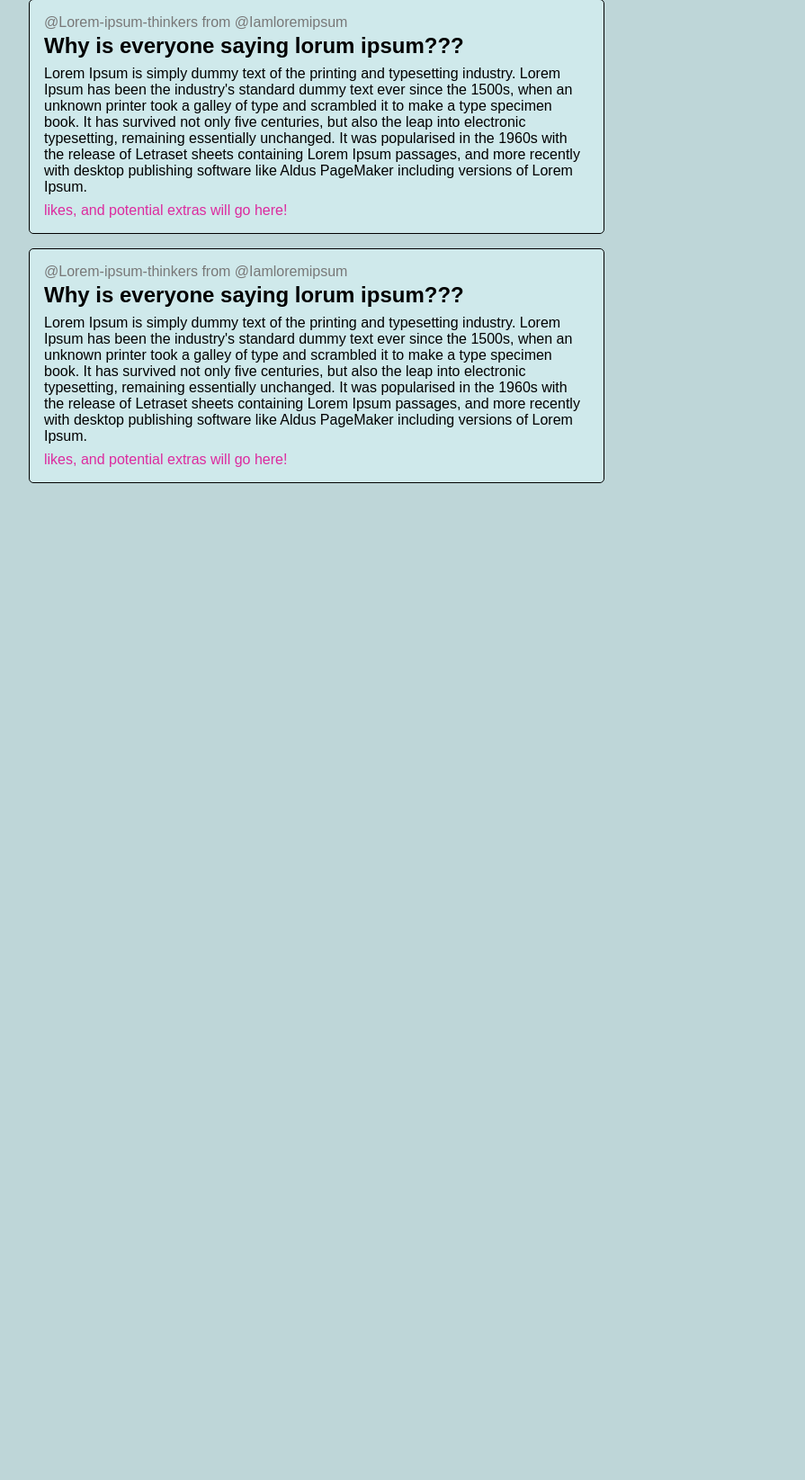
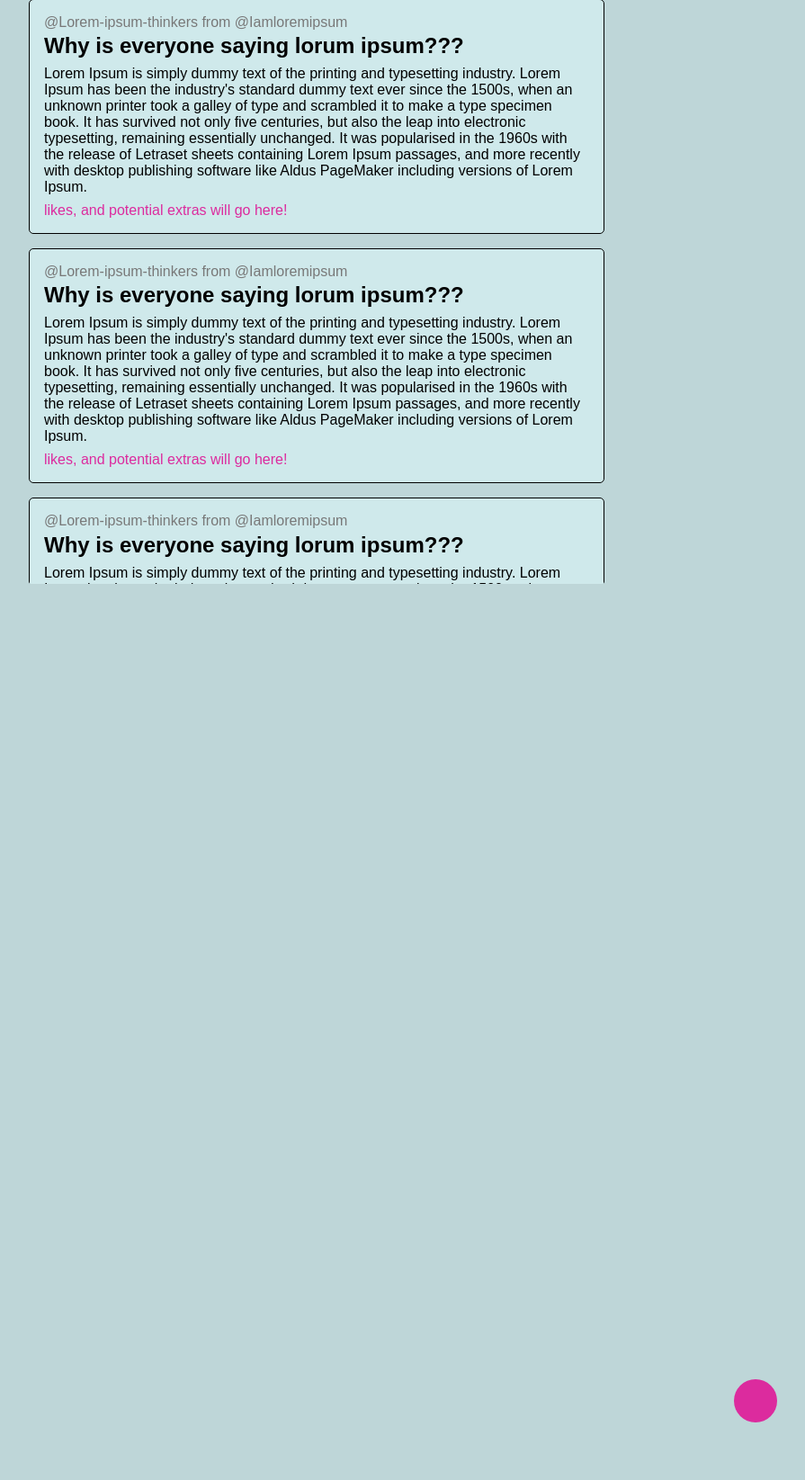
Before and after one commit to AethernetX/forum-page-tamnet-, a Node server app: page /home in a window 1280 px wide. Shown: the part 51-1696 px from the top of the page at 90% size, without its empty margins (288-1183 px from the left). Run offline with Node 20, Linux system fonts and the light colour scheme.

Commit message:
scrollable home + post button css

```diff
--- a/public/style.css
+++ b/public/style.css
@@ -116,7 +116,9 @@ body {
     bottom: 0;
     left: 0;
     width: 50%;
+    height: 650px;
     border-radius: 3px;
+    overflow: scroll;
 }
 
 .post{
@@ -145,3 +147,21 @@ body {
 .statistics{
     color:#DC2B9E;
 }
+
+/*Post button*/
+.post-button{
+    background-color: #DC2B9E;
+    position: absolute;
+
+    bottom: 10%;
+    right: 10%;
+    width: 3rem;
+    height: 3rem;
+    border-radius: 1.5rem;
+    transition: ease-out;
+}
+
+.post-button:hover{
+    background-color: #e574bd;
+    transition: ease-in;
+}
--- a/views/index.ejs
+++ b/views/index.ejs
@@ -44,6 +44,66 @@
                 likes, and potential extras will go here!
             </div>
         </div>
+        <div class="post">
+            <div class="topic-tab">
+                @Lorem-ipsum-thinkers from @Iamloremipsum
+            </div>
+            <div class="post-title">
+                Why is everyone saying lorum ipsum???
+            </div>
+            <div class="content-preview">
+                Lorem Ipsum is simply dummy text of the printing and typesetting industry. Lorem Ipsum has been the industry's standard dummy text ever since the 1500s, when an unknown printer took a galley of type and scrambled it to make a type specimen book. It has survived not only five centuries, but also the leap into electronic typesetting, remaining essentially unchanged. It was popularised in the 1960s with the release of Letraset sheets containing Lorem Ipsum passages, and more recently with desktop publishing software like Aldus PageMaker including versions of Lorem Ipsum.
+            </div>
+            <div class="statistics">
+                likes, and potential extras will go here!
+            </div>
+        </div>
+        <div class="post">
+            <div class="topic-tab">
+                @Lorem-ipsum-thinkers from @Iamloremipsum
+            </div>
+            <div class="post-title">
+                Why is everyone saying lorum ipsum???
+            </div>
+            <div class="content-preview">
+                Lorem Ipsum is simply dummy text of the printing and typesetting industry. Lorem Ipsum has been the industry's standard dummy text ever since the 1500s, when an unknown printer took a galley of type and scrambled it to make a type specimen book. It has survived not only five centuries, but also the leap into electronic typesetting, remaining essentially unchanged. It was popularised in the 1960s with the release of Letraset sheets containing Lorem Ipsum passages, and more recently with desktop publishing software like Aldus PageMaker including versions of Lorem Ipsum.
+            </div>
+            <div class="statistics">
+                likes, and potential extras will go here!
+            </div>
+        </div>
+        <div class="post">
+            <div class="topic-tab">
+                @Lorem-ipsum-thinkers from @Iamloremipsum
+            </div>
+            <div class="post-title">
+                Why is everyone saying lorum ipsum???
+            </div>
+            <div class="content-preview">
+                Lorem Ipsum is simply dummy text of the printing and typesetting industry. Lorem Ipsum has been the industry's standard dummy text ever since the 1500s, when an unknown printer took a galley of type and scrambled it to make a type specimen book. It has survived not only five centuries, but also the leap into electronic typesetting, remaining essentially unchanged. It was popularised in the 1960s with the release of Letraset sheets containing Lorem Ipsum passages, and more recently with desktop publishing software like Aldus PageMaker including versions of Lorem Ipsum.
+            </div>
+            <div class="statistics">
+                likes, and potential extras will go here!
+            </div>
+        </div>
+        <div class="post">
+            <div class="topic-tab">
+                @Lorem-ipsum-thinkers from @Iamloremipsum
+            </div>
+            <div class="post-title">
+                Why is everyone saying lorum ipsum???
+            </div>
+            <div class="content-preview">
+                Lorem Ipsum is simply dummy text of the printing and typesetting industry. Lorem Ipsum has been the industry's standard dummy text ever since the 1500s, when an unknown printer took a galley of type and scrambled it to make a type specimen book. It has survived not only five centuries, but also the leap into electronic typesetting, remaining essentially unchanged. It was popularised in the 1960s with the release of Letraset sheets containing Lorem Ipsum passages, and more recently with desktop publishing software like Aldus PageMaker including versions of Lorem Ipsum.
+            </div>
+            <div class="statistics">
+                likes, and potential extras will go here!
+            </div>
+        </div>
     </div>
+    <div class="post-button">
+
+    </div>
+
 </body>
 </html>
```
